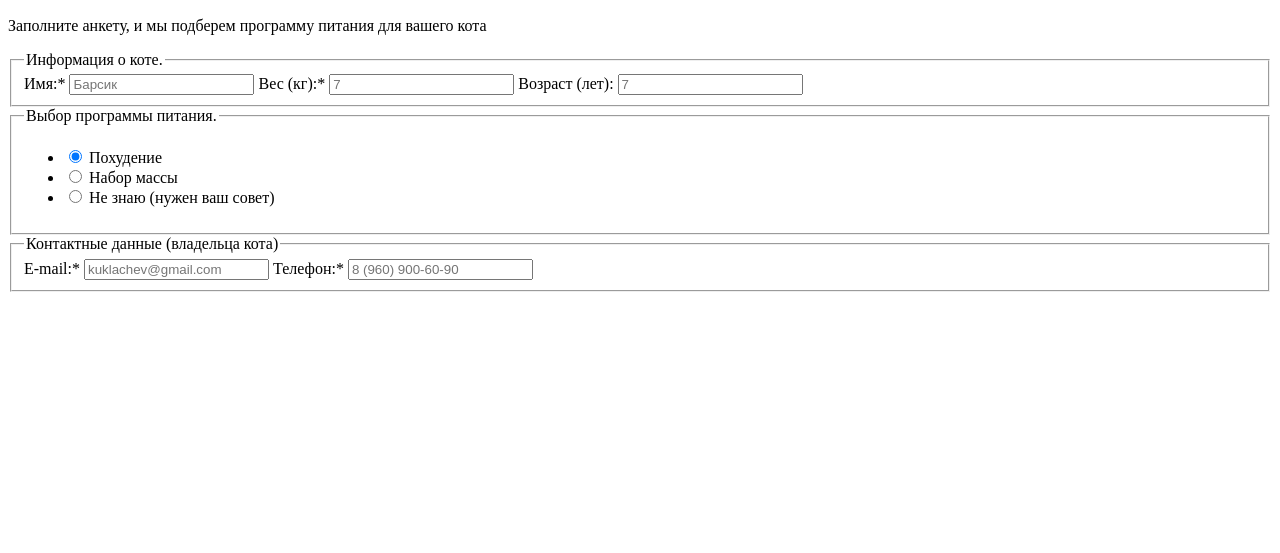
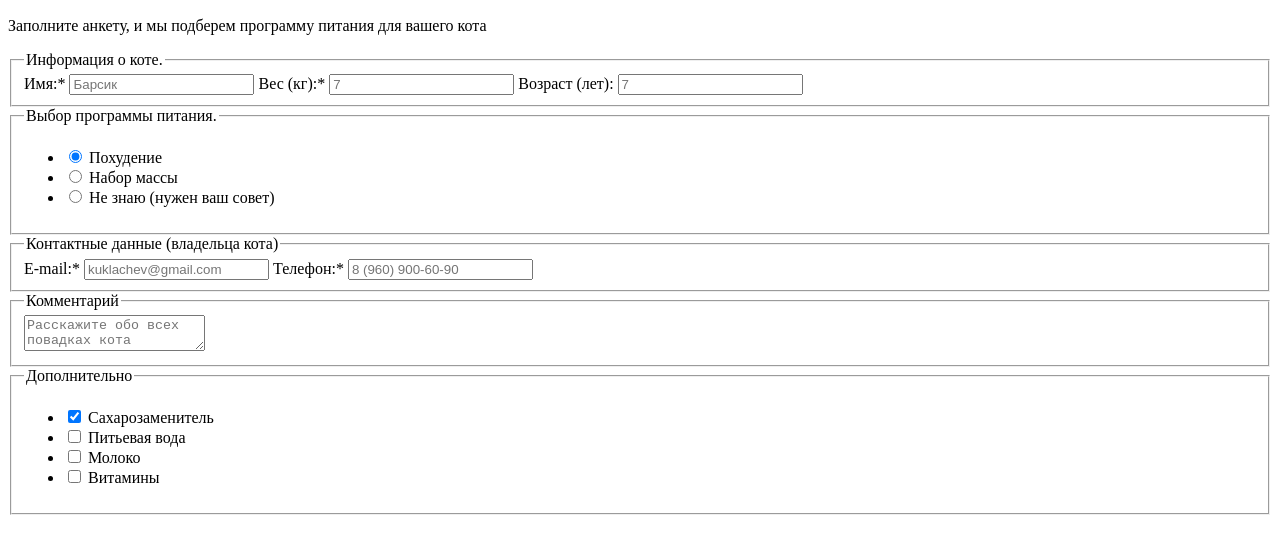
Before and after one commit to htmlacademy-adaptive/2265125-cat-energy-29, a website: page source/form.html in a window 1280 px wide. Shown: the part 215-768 px from the top of the page. Drawn offline with Linux system fonts and the light colour scheme.

Commit message:
Добавляет формы комментария и дополнительного на страницу формы

```diff
--- a/source/form.html
+++ b/source/form.html
@@ -181,8 +181,12 @@
             </ul>
           </fieldset>
           <fieldset class="form__owner-contacts owner-contacts">
-            <legend class="owner-contacts__title">Контактные данные (владельца кота)</legend>
-            <label class="owner-contacts__label" for="owner-email">E-mail:*</label>
+            <legend class="owner-contacts__title">
+              Контактные данные (владельца кота)
+            </legend>
+            <label class="owner-contacts__label" for="owner-email"
+              >E-mail:*</label
+            >
             <input
               class="owner-contacts__input"
               type="email"
@@ -191,7 +195,9 @@
               placeholder="kuklachev@gmail.com"
               required
             />
-            <label class="owner-contacts__label" for="owner-phone">Телефон:*</label>
+            <label class="owner-contacts__label" for="owner-phone"
+              >Телефон:*</label
+            >
             <input
               class="owner-contacts__input"
               type="tel"
@@ -201,6 +207,70 @@
               required
             />
           </fieldset>
+          <fieldset class="form__comment comment">
+            <legend class="comment__title">Комментарий</legend>
+            <label class="comment__label" for="comment"></label>
+            <textarea
+              class="comment__area"
+              name="comment"
+              id="comment"
+              placeholder="Расскажите обо всех повадках кота"
+            ></textarea>
+          </fieldset>
+          <fieldset class="form__extra extra">
+            <legend class="extra__title">Дополнительно</legend>
+            <ul class="extra__list">
+              <li class="extra__item">
+                <label class="extra__control control" for="sweetener">
+                  <input
+                    class="control__input visually-hidden"
+                    type="checkbox"
+                    id="sweetener"
+                    name="sweetener"
+                    checked
+                  />
+                  <span class="control__mark"></span>
+                  <span class="control__label">Сахарозаменитель</span>
+                </label>
+              </li>
+              <li class="extra__item">
+                <label class="extra__control control" for="water">
+                  <input
+                    class="control__input visually-hidden"
+                    type="checkbox"
+                    id="water"
+                    name="water"
+                  />
+                  <span class="control__mark"></span>
+                  <span class="control__label">Питьевая вода</span>
+                </label>
+              </li>
+              <li class="extra__item">
+                <label class="extra__control control" for="milk">
+                  <input
+                    class="control__input visually-hidden"
+                    type="checkbox"
+                    id="milk"
+                    name="milk"
+                  />
+                  <span class="control__mark"></span>
+                  <span class="control__label">Молоко</span>
+                </label>
+              </li>
+              <li class="extra__item">
+                <label class="extra__control control" for="vitamins">
+                  <input
+                    class="control__input visually-hidden"
+                    type="checkbox"
+                    id="vitamins"
+                    name="vitamins"
+                  />
+                  <span class="control__mark"></span>
+                  <span class="control__label">Витамины</span>
+                </label>
+              </li>
+            </ul>
+          </fieldset>
         </form>
       </section>
     </main>
```
